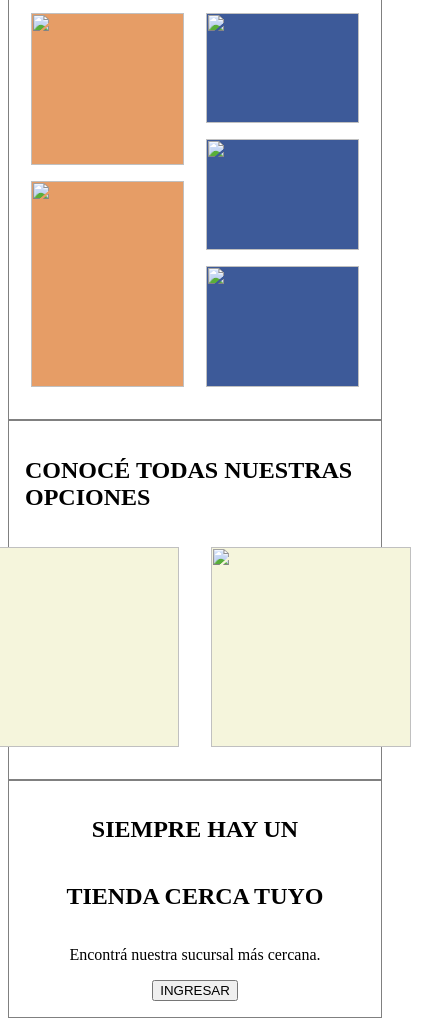
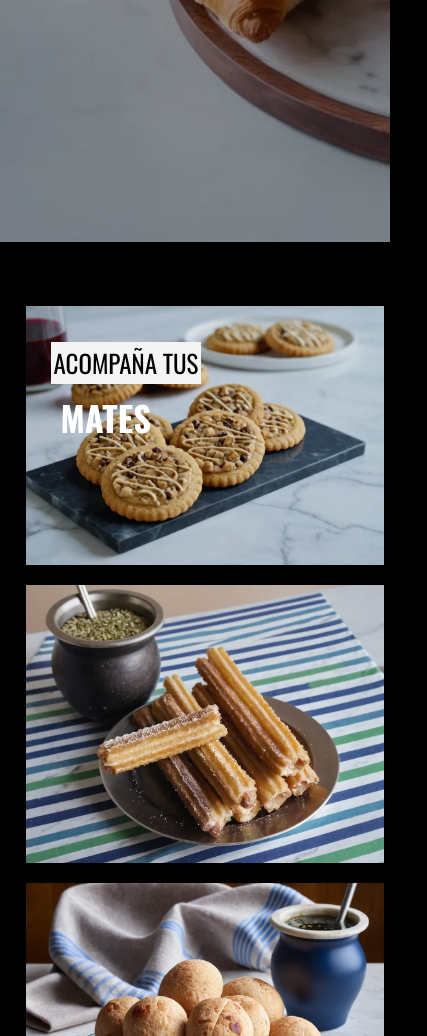
Before and after one commit to martinmaidana/ProyectoFinalObligatorio.FrontEnd, a plain HTML site: page menu-tienda.html in a window 390 px wide. Shown: the part 602-1638 px from the top of the page, 427 px wide, since content can reach past the window. Drawn offline with nearby package versions, Linux system fonts and the light colour scheme.

Commit message:
commit imagenes y css
commit imagenes y css

```diff
--- a/css/menu-tienda.css
+++ b/css/menu-tienda.css
@@ -1,20 +1,67 @@
-section {
-    border: 1px solid grey;
-    padding: 1em;
+html,
+body {
+    height: 100%;
+    margin: 0;
 }
 
 body {
     font-weight: 400;
+    background: black;
+    color: #e6e6e6;
+    font-family: "Oswald", sans-serif;
+    width: 100%;
+    margin: 0;
+    padding: 0;
+    font-size: 1.2em;
+}
+
+h1,
+h2,
+p {
+    margin: 0;
+    padding: 0;
+}
+
+section {
+    padding: 1rem;
 }
 
 /* PORTADA */
+#portada {
+    display: flex;
+    align-items: center;
+    background-image: url("/imagenes/5.webp");
+    color: #ffffff;
+    background-blend-mode: multiply;
+    background-color: rgba(0, 0, 0, 0.4);
+    background-repeat: no-repeat;
+    background-size: cover;
+    height: 100vh;
+    width: 100%;
+}
 
-#portada h1 {
+#portada_texto {
+    line-height: 1.2;
+    margin-left: 3em;
+    width: 300px;
+}
+
+#portada_titulo1 {
+    font-size: 3em;
     text-transform: uppercase;
+    font-weight: 200;
 }
 
 #portada_titulo2 {
+    font-size: 4em;
+    text-transform: uppercase;
     font-weight: 600;
+}
+
+#portada_p {
+    font-size: 1.19em;
+    font-weight: 300;
+    letter-spacing: 1px;
 }
 
 /* SECCIÓN PRODUCTOS */
@@ -22,34 +69,51 @@ body {
 #menu-productos-2 {
     display: flex;
     flex-wrap: wrap;
-    flex-direction: row;
     gap: 1em;
     justify-content: space-evenly;
-    height: 100vw;
+    margin-top: 2em;
+    flex-wrap: wrap;
+
+}
+
+#menu-productos-2 {
+    margin-top: 3em;
 }
 
 .container_tres_productos {
     display: flex;
     flex-direction: column;
     width: 45%;
-    height: 100%;
 }
 
 .container_dos_productos {
     display: flex;
     flex-direction: column;
     width: 45%;
-    height: 100%;
 }
 
 .productos {
     margin-bottom: 1em;
     display: flex;
-    height: 100px;
+    max-height: 100%;
+    overflow: hidden;
+    position: relative;
 }
 
 /* 3 productos columna */
-.producto1,
+.producto1 {
+    flex-grow: 1;
+    display: flex;
+    justify-content: center;
+    align-content: center;
+    position: relative;
+    box-sizing: content-box;
+}
+
+.producto1:hover {
+    flex-grow: 1;
+}
+
 .producto2 {
     flex-grow: 1;
 }
@@ -67,48 +131,101 @@ body {
     flex-grow: 2;
 }
 
+.producto_texto {
+    text-transform: uppercase;
+    overflow: hidden;
+    z-index: 1;
+    display: flex;
+    background: transparent;
+}
+
+.producto_texto1 {
+    position: absolute;
+    z-index: 1;
+    font-size: 1.1em;
+    background-color: #F4F4F4;
+    color: black;
+    margin-left: 1em;
+    padding: 0.1em;
+    left: 0;
+    right: 0;
+    bottom: 70%;
+    width: fit-content;
+    height: auto;
+}
+
+.producto_texto2 {
+    position: absolute;
+    z-index: 1;
+    font-size: 1.5em;
+    padding: 1em;
+    font-weight: 800;
+    color: white;
+    left: 0;
+    right: 0;
+    bottom: 45%;
+
+}
+
 .productos img {
     height: 100%;
     width: 100%;
 }
 
+.productos img:hover {
+    transition: transform 0.7s ease;
+    transform: scale(1.1);
+}
+
+/*
 .tresProdImg {
     background-color: rgb(61, 90, 153);
 }
 
 .dosProdImg {
     background-color: rgb(230, 157, 102);
-}
+} */
 
 /* SECCIÓN CARTA */
 #menu-carta {
     display: flex;
     flex-direction: column;
     align-items: center;
+    background-color: rgba(48, 48, 48, 0.736);
+    padding: 1em;
+    margin: 1em;
 }
 
 #menu-carta h2 {
     text-transform: uppercase;
+    margin-bottom: 1em;
+    margin-top: 2em;
 }
 
 #carta {
     display: flex;
     flex-direction: row;
+    justify-content: center;
+    width: 100%;
+    flex-wrap: wrap;
 }
 
 #carta img {
-    height: 100%;
+    height: auto;
     width: 100%;
 }
 
 #carta-1,
-#carta-2 {
-    height: 200px;
-    width: 200px;
+#carta-2,
+#carta-3 {
     background-color: beige;
-    margin: 1em;
+    margin: 0.1em;
+    height: auto;
+    min-width: 300px;
+    flex: 1 1 300px;
+    box-sizing: border-box;
+    max-width: 350px;
 }
-
 
 /* SECCIÓN LOCALES */
 #redir-locales {
@@ -116,6 +233,14 @@ body {
     flex-direction: column;
     justify-content: center;
     align-items: center;
+    background-image: url("/imagenes/redir_locales.webp");
+    background-blend-mode: multiply;
+    background-color: rgba(0, 0, 0, 0.6);
+    background-size: cover;
+    background-repeat: no-repeat;
+    width: 100%;
+    background-position: center;
+    height: 100vh;
 }
 
 #redir-locales-texto {
@@ -124,18 +249,158 @@ body {
     align-items: center;
 }
 
-#redir-locales h1,
+#redir-locales h1 {
+    text-transform: uppercase;
+    font-size: 4.1em;
+    color: #c7a17a;
+}
+
 #redir-locales h2 {
     text-transform: uppercase;
+    font-weight: 300;
+    font-size: 3.1em;
+}
+
+#redir-locales p {
+    font-size: 1.3em;
 }
 
 #btnIrALocales {
     text-transform: uppercase;
     width: fit-content;
+    padding: 1.2em;
+    font-size: 1em;
+    background: transparent;
+    color: white;
+    border: 2px solid grey;
+    margin-top: 2em;
 }
 
+#btnIrALocales:hover {
+    border: 2px solid white;
+}
 
 
 /* MEDIA QUERIES */
 
-@media (max-width:768px) {}
+/* Tablet horizontal */
+@media (max-width: 1080px) {}
+
+@media (max-width: 936px) {
+    .producto_texto1 {
+        font-size: 1.1em;
+    }
+
+    .producto_texto2 {
+        font-size: 1.5em;
+    }
+}
+
+/* Tablet vertical */
+@media (max-width: 768px) {
+
+    .producto_texto1 {
+        font-size: 1.6em;
+    }
+
+    .producto_texto2 {
+        bottom: 45%;
+        font-size: 2.8em;
+    }
+
+    #menu-productos {
+        display: flex;
+        flex-direction: column;
+    }
+
+    .productos {
+        width: 100%;
+        max-height: 100%;
+        flex-grow: 1;
+        margin: 10px;
+    }
+
+    #menu-productos-1 {
+        display: flex;
+        flex-direction: column;
+        flex-wrap: nowrap;
+    }
+
+    #menu-productos-2 {
+        display: flex;
+        flex-direction: column;
+        flex-wrap: nowrap;
+    }
+
+    .container_tres_productos {
+        display: flex;
+        flex-direction: column;
+        width: 100%;
+    }
+
+    .container_dos_productos {
+        display: flex;
+        flex-direction: column;
+        width: 100%;
+    }
+
+    #redir-locales h1 {
+        font-size: 2.6em;
+    }
+
+    #redir-locales h2 {
+        font-size: 2em;
+    }
+
+    #redir-locales p {
+        font-size: 1em;
+    }
+}
+
+@media (max-width: 693px) {
+    .producto_texto1 {
+        font-size: 1.6em;
+    }
+
+    .producto_texto2 {
+        bottom: 37%;
+        font-size: 2em;
+    }
+}
+
+
+/* Mobil 1 */
+@media (max-width: 480px) {
+    .producto_texto1 {
+        font-size: 1.3em;
+    }
+
+    .producto_texto2 {
+        bottom: 34%;
+        font-size: 1.8em;
+    }
+}
+
+/* Mobil 2 */
+@media (max-width: 375px) {
+    #redir-locales h2 {
+        font-size: 1.6em;
+    }
+
+    #redir-locales h1 {
+        font-size: 2em;
+    }
+
+    #redir-locales p {
+        font-size: 1em;
+    }
+
+    .producto_texto1 {
+        font-size: 1.3em;
+    }
+
+    .producto_texto2 {
+        bottom: 23%;
+        font-size: 1.6em;
+    }
+}
--- a/menu-tienda.html
+++ b/menu-tienda.html
@@ -5,19 +5,25 @@
     <meta charset="UTF-8">
     <meta name="viewport" content="width=device-width, initial-scale=1.0">
     <title>Nuestro Menu</title>
+    <!-- Estilos -->
     <link rel="stylesheet" href="./css/menu-tienda.css" />
+    <!-- Fuente -->
+    <link rel="preconnect" href="https://fonts.googleapis.com">
+    <link rel="preconnect" href="https://fonts.gstatic.com" crossorigin>
+    <link href="https://fonts.googleapis.com/css2?family=Oswald:wght@200..700&display=swap" rel="stylesheet">
+
 </head>
 
 <body>
     <main>
         <!-- Sección de portada -->
-        <section id="portada">
-            <div id="portada-texto">
+        <div id="portada">
+            <div id="portada_texto">
                 <h1 id="portada_titulo1">Somos mate</h1>
-                <h1 id="portada_titulo2">Y mucho mas</h1>
-                <p>Veni a disfrutar nuestros platos, perfectos para cada momento de tu dia</p>
+                <h1 id="portada_titulo2">Y mucho más</h1>
+                <p id="portada_p">Nuestro mates son perfectos para cada momento de tu día</p>
             </div>
-        </section>
+        </div>
 
         <!-- Sección de productos -->
         <section id="menu-productos">
@@ -26,23 +32,30 @@
                 <!-- 3 productos 1ra parte-->
                 <div class="container_tres_productos">
                     <div class="producto1 productos" id="producto_id_1">
-                        <img src="" placeholder="Mate 1" class="tresProdImg">
+
+                        <div class="producto_texto">
+                            <p class="producto_texto1">
+                                Acompaña tus
+                            </p>
+                            <p class="producto_texto2">mates</p>
+                        </div>
+                        <img src="/imagenes/imagen_1.webp" placeholder="Mate 1" class="tresProdImg">
                     </div>
                     <div class="producto2 productos" id="producto_id_2">
-                        <img src="" placeholder="Mate 2" class="tresProdImg">
+                        <img src="/imagenes/imagen_2.webp" placeholder="Mate 2" class="tresProdImg">
                     </div>
                     <div class="producto3 productos" id="producto_id_3">
-                        <img src="" placeholder="Mate 3" class="tresProdImg">
+                        <img src="/imagenes/imagen_3.webp" placeholder="Mate 3" class="tresProdImg">
                     </div>
                 </div>
 
                 <!-- 2 productos 1ra parte -->
                 <div class="container_dos_productos">
                     <div class="producto4 productos" id="producto_id_4">
-                        <img src="" placeholder="Mate 4" class="dosProdImg">
+                        <img src="/imagenes/imagen_4.webp" placeholder="Mate 4" class="dosProdImg">
                     </div>
                     <div class="producto5 productos" id="producto_id_5">
-                        <img src="" placeholder="Mate 5" class="dosProdImg">
+                        <img src="/imagenes/imagen_5.webp" placeholder="Mate 5" class="dosProdImg">
                     </div>
                 </div>
             </div>
@@ -51,24 +64,30 @@
             <div id="menu-productos-2">
                 <!-- 2 productos 2da parte-->
                 <div class="container_dos_productos">
-                    <div class="producto4 productos" id="producto_id_4">
-                        <img src="" placeholder="Mate 4" class="dosProdImg">
+                    <div class="producto4 productos" id="producto_id_6">
+                        <div class="producto_texto">
+                            <p class="producto_texto1">
+                                En cada momento de tu día
+                            </p>
+                            <p class="producto_texto2">con estos platos</p>
+                        </div>
+                        <img src="/imagenes/imagen_6.webp" placeholder="Mate 4" class="dosProdImg">
                     </div>
-                    <div class="producto5 productos" id="producto_id_5">
-                        <img src="" placeholder="Mate 5" class="dosProdImg">
+                    <div class="producto5 productos" id="producto_id_7">
+                        <img src="/imagenes/imagen_7.webp" placeholder="Mate 5" class="dosProdImg">
                     </div>
                 </div>
 
                 <!-- 3 productos 2daparte-->
                 <div class="container_tres_productos">
-                    <div class="producto1 productos" id="producto_id_1">
-                        <img src="" placeholder="Mate 1" class="tresProdImg">
+                    <div class="producto1 productos" id="producto_id_8">
+                        <img src="/imagenes/imagen_8.webp" placeholder="Mate 1" class="tresProdImg">
                     </div>
-                    <div class="producto2 productos" id="producto_id_2">
-                        <img src="" placeholder="Mate 2" class="tresProdImg">
+                    <div class="producto2 productos" id="producto_id_9">
+                        <img src="/imagenes/imagen_9.webp" placeholder="Mate 2" class="tresProdImg">
                     </div>
-                    <div class="producto3 productos" id="producto_id_3">
-                        <img src="" placeholder="Mate 3" class="tresProdImg">
+                    <div class="producto3 productos" id="producto_id_10">
+                        <img src="/imagenes/imagen_10.webp" placeholder="Mate 3" class="tresProdImg">
                     </div>
                 </div>
             </div>
@@ -79,23 +98,29 @@
             <h2>Conocé todas nuestras opciones</h2>
             <div id="carta">
                 <div id="carta-1">
-                    <img src="" class="imgCarta" placeholder="Carta 1">
+                    <a href="/imagenes/carta1.webp"><img src="/imagenes/carta1.webp" class="imgCarta"
+                            placeholder="Carta 1"></a>
                 </div>
                 <div id="carta-2">
-                    <img src="" class="imgCarta" placeholder="Carta 2">
+                    <a href="/imagenes/carta2.webp"><img src="/imagenes/carta2.webp" class="imgCarta"
+                            placeholder="Carta 2"></a>
+                </div>
+                <div id="carta-3">
+                    <a href="/imagenes/carta3.webp"><img src="/imagenes/carta3.webp" class="imgCarta"
+                            placeholder="Carta 3"></a>
                 </div>
             </div>
         </section>
 
         <!--Sección redirigir a Locales-->
-        <section id="redir-locales">
+        <div id="redir-locales">
             <div id="redir-locales-texto">
                 <h2>Siempre hay un</h2>
-                <h1>Tienda cerca Tuyo</h1>
+                <h1>Mate cerca Tuyo</h1>
                 <p>Encontrá nuestra sucursal más cercana.</p>
             </div>
             <button id="btnIrALocales">Ingresar</button>
-        </section>
+        </div>
 
     </main>
 </body>
```
Also changed, not shown: imagenes/2.webp (added), imagenes/5.webp (added), imagenes/carta1.webp (added), imagenes/carta2.webp (added), imagenes/carta3.webp (added), imagenes/imagen_1.webp (added), imagenes/imagen_10.webp (added), imagenes/imagen_2.webp (added), imagenes/imagen_3.webp (added), imagenes/imagen_4.webp (added), imagenes/imagen_5.webp (added), imagenes/imagen_6.webp (added), imagenes/imagen_7.webp (added), imagenes/imagen_8.webp (added), 2 more files.
